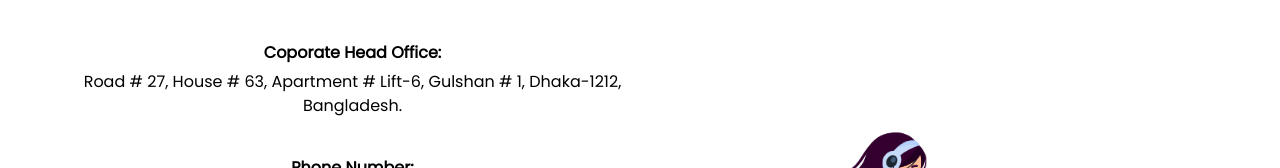
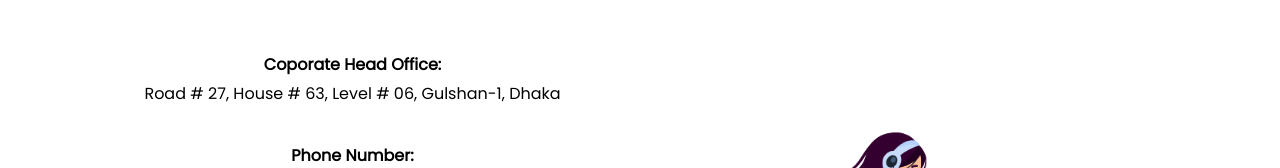
Before and after one commit to careboxdevteam/care-box-tech-front, a React (Create React App) app: page /contactus in a window 1280 px wide. Shown: the part 1186-1354 px from the top of the page. Built offline with nearby package versions, Linux system fonts and the light colour scheme.

Commit message:
modify-location

```diff
--- a/src/components/ContactUs/ContactUs.js
+++ b/src/components/ContactUs/ContactUs.js
@@ -414,10 +414,7 @@ We provide the following consultancy services: strategy planning, assessment, pr
             >
               Coporate Head Office:
             </h6>
-            <p>
-              Road # 27, House # 63, Apartment # Lift-6, Gulshan # 1,
-              Dhaka-1212, Bangladesh.
-            </p>
+            <p>Road # 27, House # 63, Level # 06, Gulshan-1, Dhaka</p>
             <br></br>
             <h6
               style={{
```
